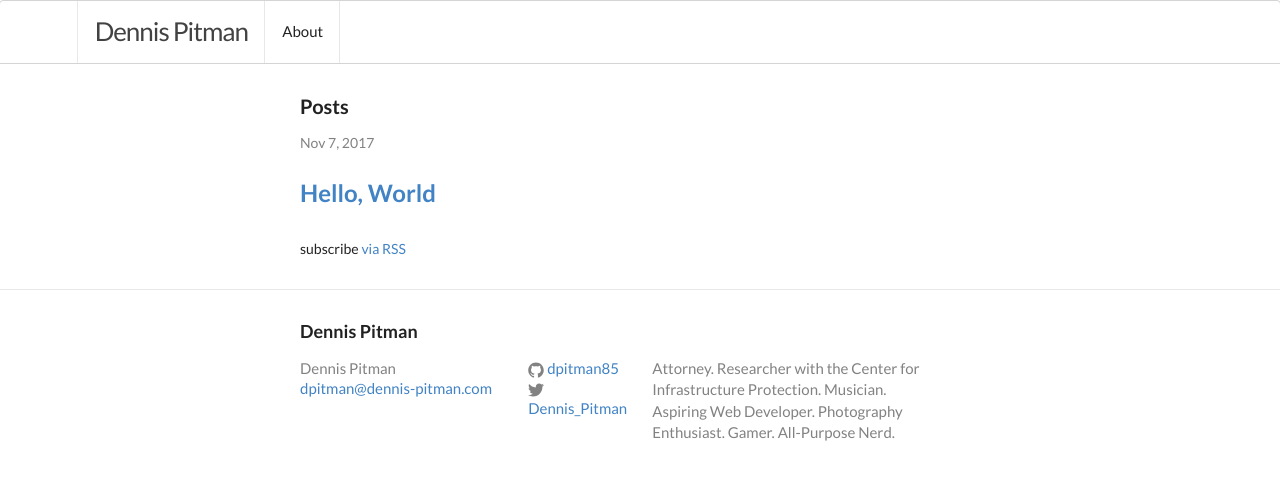
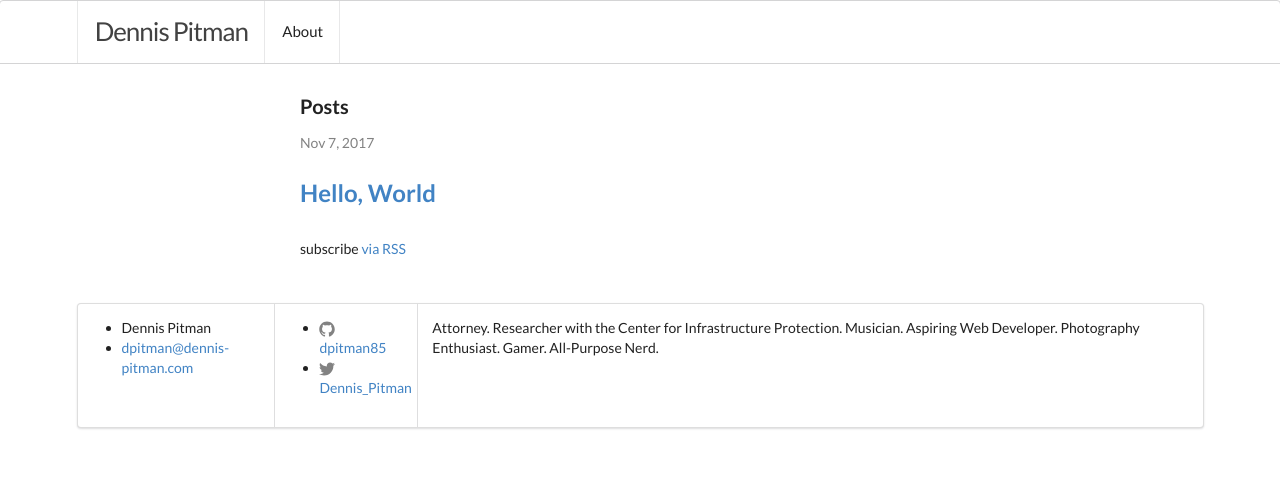
Before and after one commit to dpitman85/dpitman85.github.io, a Jekyll site: the page built from index.html, in a window 1280 px wide. Shown: the top 480 px of the page. Built offline with Jekyll 4.4.1, drawn with Linux system fonts in a browser that asks for light colours.

Commit message:
Update footer to use Semantic UI

```diff
--- a/_includes/footer.html
+++ b/_includes/footer.html
@@ -1,19 +1,15 @@
-<footer class="site-footer">
-
-  <div class="wrapper">
-
-    <h2 class="footer-heading">{{ site.title }}</h2>
-
-    <div class="footer-col-wrapper">
-      <div class="footer-col footer-col-1">
-        <ul class="contact-list">
+<footer>
+  <div class="ui container">
+    <div class="ui horizontal segments">
+      <div class="ui segment">
+        <ul>
           <li>{{ site.title }}</li>
           <li><a href="mailto:{{ site.email }}">{{ site.email }}</a></li>
         </ul>
       </div>
 
-      <div class="footer-col footer-col-2">
-        <ul class="social-media-list">
+      <div class="ui segment">
+        <ul>
           {% if site.github_username %}
           <li>
             {% include icon-github.html username=site.github_username %}
@@ -28,11 +24,9 @@
         </ul>
       </div>
 
-      <div class="footer-col footer-col-3">
+      <div class="ui segment">
         <p>{{ site.description }}</p>
       </div>
     </div>
-
   </div>
-
 </footer>
```
